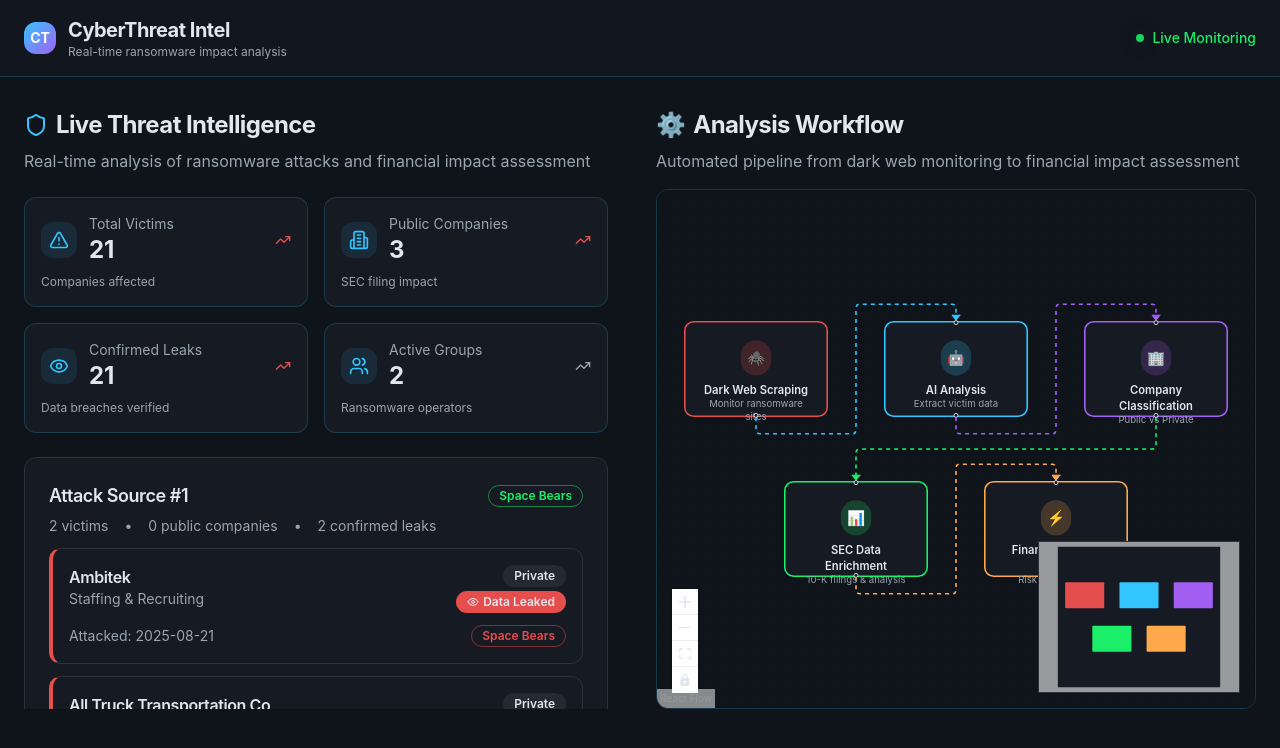
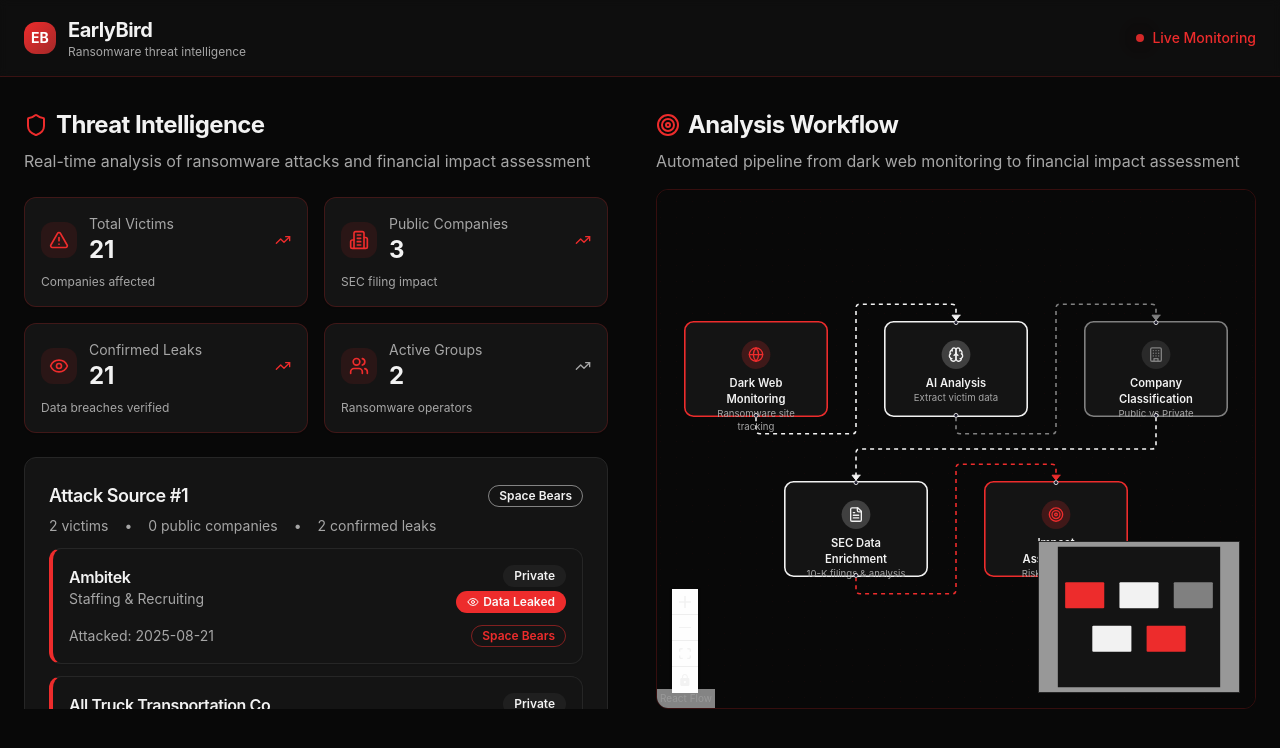
Before and after one commit to pjv4yj/ransomware-tracker-web, a React (Vite) app: page / in a window 1280 px wide. Shown: the top 748 px of the page. Built offline with nearby package versions, Linux system fonts and the light colour scheme.

Commit message:
Refactor: Update branding and theme
Update website name to "EarlyBird" in the top left corner.
Adjust color scheme to a dark black with red and white accents.
Remove emojis to achieve a cooler, more professional aesthetic.

```diff
--- a/index.html
+++ b/index.html
@@ -3,12 +3,12 @@
   <head>
     <meta charset="UTF-8" />
     <meta name="viewport" content="width=device-width, initial-scale=1.0" />
-    <title>ransomware-tracker-web</title>
-    <meta name="description" content="Lovable Generated Project" />
-    <meta name="author" content="Lovable" />
+    <title>EarlyBird - Ransomware Threat Intelligence</title>
+    <meta name="description" content="Real-time ransomware attack monitoring and financial impact analysis" />
+    <meta name="author" content="EarlyBird" />
 
-    <meta property="og:title" content="ransomware-tracker-web" />
-    <meta property="og:description" content="Lovable Generated Project" />
+    <meta property="og:title" content="EarlyBird - Ransomware Threat Intelligence" />
+    <meta property="og:description" content="Real-time ransomware attack monitoring and financial impact analysis" />
     <meta property="og:type" content="website" />
     <meta property="og:image" content="https://lovable.dev/opengraph-image-p98pqg.png" />
 
--- a/src/components/AnalysisFlow.tsx
+++ b/src/components/AnalysisFlow.tsx
@@ -12,6 +12,7 @@ import {
   Connection,
   MarkerType,
 } from '@xyflow/react';
+import { Globe, Brain, Building, FileText, Target } from 'lucide-react';
 import '@xyflow/react/dist/style.css';
 
 const initialNodes: Node[] = [
@@ -22,11 +23,11 @@ const initialNodes: Node[] = [
       label: (
         <div className="flex flex-col items-center space-y-2 p-3">
           <div className="p-2 rounded-full bg-danger/20">
-            <span className="text-lg">🕷️</span>
+            <Globe className="h-5 w-5 text-danger" />
           </div>
           <div className="text-center">
-            <div className="font-semibold text-sm">Dark Web Scraping</div>
-            <div className="text-xs text-muted-foreground">Monitor ransomware sites</div>
+            <div className="font-semibold text-sm">Dark Web Monitoring</div>
+            <div className="text-xs text-muted-foreground">Ransomware site tracking</div>
           </div>
         </div>
       )
@@ -45,8 +46,8 @@ const initialNodes: Node[] = [
     data: {
       label: (
         <div className="flex flex-col items-center space-y-2 p-3">
-          <div className="p-2 rounded-full bg-cyber-blue/20">
-            <span className="text-lg">🤖</span>
+          <div className="p-2 rounded-full bg-success/20">
+            <Brain className="h-5 w-5 text-success" />
           </div>
           <div className="text-center">
             <div className="font-semibold text-sm">AI Analysis</div>
@@ -58,7 +59,7 @@ const initialNodes: Node[] = [
     position: { x: 250, y: 0 },
     style: {
       background: 'hsl(var(--card))',
-      border: '2px solid hsl(var(--cyber-blue))',
+      border: '2px solid hsl(var(--success))',
       borderRadius: '12px',
       width: 180,
       height: 120,
@@ -69,8 +70,8 @@ const initialNodes: Node[] = [
     data: {
       label: (
         <div className="flex flex-col items-center space-y-2 p-3">
-          <div className="p-2 rounded-full bg-cyber-purple/20">
-            <span className="text-lg">🏢</span>
+          <div className="p-2 rounded-full bg-neutral/20">
+            <Building className="h-5 w-5 text-neutral" />
           </div>
           <div className="text-center">
             <div className="font-semibold text-sm">Company Classification</div>
@@ -82,7 +83,7 @@ const initialNodes: Node[] = [
     position: { x: 500, y: 0 },
     style: {
       background: 'hsl(var(--card))',
-      border: '2px solid hsl(var(--cyber-purple))',
+      border: '2px solid hsl(var(--neutral))',
       borderRadius: '12px',
       width: 180,
       height: 120,
@@ -93,8 +94,8 @@ const initialNodes: Node[] = [
     data: {
       label: (
         <div className="flex flex-col items-center space-y-2 p-3">
-          <div className="p-2 rounded-full bg-cyber-green/20">
-            <span className="text-lg">📊</span>
+          <div className="p-2 rounded-full bg-success/20">
+            <FileText className="h-5 w-5 text-success" />
           </div>
           <div className="text-center">
             <div className="font-semibold text-sm">SEC Data Enrichment</div>
@@ -106,7 +107,7 @@ const initialNodes: Node[] = [
     position: { x: 125, y: 200 },
     style: {
       background: 'hsl(var(--card))',
-      border: '2px solid hsl(var(--cyber-green))',
+      border: '2px solid hsl(var(--success))',
       borderRadius: '12px',
       width: 180,
       height: 120,
@@ -118,12 +119,12 @@ const initialNodes: Node[] = [
     data: {
       label: (
         <div className="flex flex-col items-center space-y-2 p-3">
-          <div className="p-2 rounded-full bg-cyber-orange/20">
-            <span className="text-lg">⚡</span>
+          <div className="p-2 rounded-full bg-danger/20">
+            <Target className="h-5 w-5 text-danger" />
           </div>
           <div className="text-center">
-            <div className="font-semibold text-sm">Financial Impact Report</div>
-            <div className="text-xs text-muted-foreground">Risk assessment</div>
+            <div className="font-semibold text-sm">Impact Assessment</div>
+            <div className="text-xs text-muted-foreground">Risk & financial analysis</div>
           </div>
         </div>
       )
@@ -131,7 +132,7 @@ const initialNodes: Node[] = [
     position: { x: 375, y: 200 },
     style: {
       background: 'hsl(var(--card))',
-      border: '2px solid hsl(var(--cyber-orange))',
+      border: '2px solid hsl(var(--danger))',
       borderRadius: '12px',
       width: 180,
       height: 120,
@@ -146,10 +147,10 @@ const initialEdges: Edge[] = [
     target: '2',
     type: 'smoothstep',
     animated: true,
-    style: { stroke: 'hsl(var(--cyber-blue))', strokeWidth: 2 },
+    style: { stroke: 'hsl(var(--success))', strokeWidth: 2 },
     markerEnd: {
       type: MarkerType.ArrowClosed,
-      color: 'hsl(var(--cyber-blue))',
+      color: 'hsl(var(--success))',
     },
   },
   {
@@ -158,10 +159,10 @@ const initialEdges: Edge[] = [
     target: '3',
     type: 'smoothstep',
     animated: true,
-    style: { stroke: 'hsl(var(--cyber-purple))', strokeWidth: 2 },
+    style: { stroke: 'hsl(var(--neutral))', strokeWidth: 2 },
     markerEnd: {
       type: MarkerType.ArrowClosed,
-      color: 'hsl(var(--cyber-purple))',
+      color: 'hsl(var(--neutral))',
     },
   },
   {
@@ -170,10 +171,10 @@ const initialEdges: Edge[] = [
     target: '4',
     type: 'smoothstep',
     animated: true,
-    style: { stroke: 'hsl(var(--cyber-green))', strokeWidth: 2 },
+    style: { stroke: 'hsl(var(--success))', strokeWidth: 2 },
     markerEnd: {
       type: MarkerType.ArrowClosed,
-      color: 'hsl(var(--cyber-green))',
+      color: 'hsl(var(--success))',
     },
   },
   {
@@ -182,10 +183,10 @@ const initialEdges: Edge[] = [
     target: '5',
     type: 'smoothstep',
     animated: true,
-    style: { stroke: 'hsl(var(--cyber-orange))', strokeWidth: 2 },
+    style: { stroke: 'hsl(var(--danger))', strokeWidth: 2 },
     markerEnd: {
       type: MarkerType.ArrowClosed,
-      color: 'hsl(var(--cyber-orange))',
+      color: 'hsl(var(--danger))',
     },
   },
 ];
@@ -203,7 +204,7 @@ export const AnalysisFlow = () => {
     <div className="h-full w-full">
       <div className="mb-4 space-y-2">
         <h2 className="text-2xl font-bold text-foreground flex items-center space-x-2">
-          <span className="text-cyber-green">⚙️</span>
+          <Target className="h-6 w-6 text-danger" />
           <span>Analysis Workflow</span>
         </h2>
         <p className="text-muted-foreground">
@@ -212,7 +213,7 @@ export const AnalysisFlow = () => {
       </div>
 
       <div
-        className="rounded-xl border border-cyber-blue/20 overflow-hidden"
+        className="rounded-xl border border-danger/20 overflow-hidden"
         style={{ height: 'calc(100% - 80px)' }}
       >
         <ReactFlow
@@ -231,7 +232,7 @@ export const AnalysisFlow = () => {
           elementsSelectable={false}
         >
           <Background
-            color="hsl(var(--cyber-blue))"
+            color="hsl(var(--danger))"
             size={1}
             style={{ opacity: 0.1 }}
           />
@@ -244,10 +245,10 @@ export const AnalysisFlow = () => {
             nodeColor={(node) => {
               switch (node.id) {
                 case '1': return 'hsl(var(--danger))';
-                case '2': return 'hsl(var(--cyber-blue))';
-                case '3': return 'hsl(var(--cyber-purple))';
-                case '4': return 'hsl(var(--cyber-green))';
-                case '5': return 'hsl(var(--cyber-orange))';
+                case '2': return 'hsl(var(--success))';
+                case '3': return 'hsl(var(--neutral))';
+                case '4': return 'hsl(var(--success))';
+                case '5': return 'hsl(var(--danger))';
                 default: return 'hsl(var(--muted))';
               }
             }}
--- a/src/components/DataPanel.tsx
+++ b/src/components/DataPanel.tsx
@@ -81,12 +81,12 @@ const MetricCard = ({ icon: Icon, title, value, trend, description }: {
   trend?: 'up' | 'down' | 'neutral';
   description?: string;
 }) => (
-  <Card className="card-cyber border-cyber-blue/20 hover:border-cyber-blue/40 transition-all duration-300">
+  <Card className="card-professional border-danger/20 hover:border-danger/40 transition-all duration-300">
     <CardContent className="p-4">
       <div className="flex items-center justify-between">
         <div className="flex items-center space-x-3">
-          <div className="p-2 rounded-lg bg-cyber-blue/10">
-            <Icon className="h-5 w-5 text-cyber-blue" />
+          <div className="p-2 rounded-lg bg-danger/10">
+            <Icon className="h-5 w-5 text-danger" />
           </div>
           <div>
             <p className="text-sm text-muted-foreground">{title}</p>
@@ -95,7 +95,7 @@ const MetricCard = ({ icon: Icon, title, value, trend, description }: {
         </div>
         {trend && (
           <div className={`flex items-center space-x-1 ${
-            trend === 'up' ? 'text-danger' : trend === 'down' ? 'text-cyber-green' : 'text-muted-foreground'
+            trend === 'up' ? 'text-danger' : trend === 'down' ? 'text-success' : 'text-muted-foreground'
           }`}>
             <TrendingUp className="h-4 w-4" />
           </div>
@@ -109,7 +109,7 @@ const MetricCard = ({ icon: Icon, title, value, trend, description }: {
 );
 
 const VictimCard = ({ victim, groupName }: { victim: any; groupName: string }) => (
-  <Card className="card-cyber border-l-4 border-l-danger">
+  <Card className="card-professional border-l-4 border-l-danger">
     <CardContent className="p-4">
       <div className="flex items-start justify-between mb-3">
         <div>
@@ -139,10 +139,10 @@ const VictimCard = ({ victim, groupName }: { victim: any; groupName: string }) =
       </div>
 
       {victim.sec_10k_data && (
-        <div className="mt-3 p-3 rounded-lg bg-cyber-blue/5 border border-cyber-blue/20">
+        <div className="mt-3 p-3 rounded-lg bg-success/5 border border-success/20">
           <div className="flex items-center space-x-2 mb-2">
-            <TrendingUp className="h-4 w-4 text-cyber-blue" />
-            <span className="text-sm font-medium text-cyber-blue">SEC Filing Available</span>
+            <TrendingUp className="h-4 w-4 text-success" />
+            <span className="text-sm font-medium text-success">SEC Filing Available</span>
           </div>
           <p className="text-xs text-muted-foreground">
             {victim.sec_10k_data.filing_type} • {victim.sec_10k_data.filing_date}
@@ -166,8 +166,8 @@ export const DataPanel = () => {
       {/* Header */}
       <div className="space-y-2">
         <h2 className="text-2xl font-bold text-foreground flex items-center space-x-2">
-          <Shield className="h-6 w-6 text-cyber-blue" />
-          <span>Live Threat Intelligence</span>
+          <Shield className="h-6 w-6 text-danger" />
+          <span>Threat Intelligence</span>
         </h2>
         <p className="text-muted-foreground">
           Real-time analysis of ransomware attacks and financial impact assessment
@@ -209,13 +209,13 @@ export const DataPanel = () => {
       {/* Attack Data */}
       <div className="space-y-4">
         {attackData.map((attack, attackIndex) => (
-          <Card key={attackIndex} className="card-cyber">
+            <Card key={attackIndex} className="card-professional">
               <CardHeader className="pb-3">
                 <div className="flex items-center justify-between">
                   <CardTitle className="text-lg text-foreground">
                     Attack Source #{attackIndex + 1}
                   </CardTitle>
-                <Badge variant="outline" className="text-cyber-green border-cyber-green/50">
+                  <Badge variant="outline" className="text-success border-success/50">
                     {attack.victims[0]?.ransomware_group}
                   </Badge>
                 </div>
--- a/src/index.css
+++ b/src/index.css
@@ -8,54 +8,52 @@ All colors MUST be HSL.
 
 @layer base {
   :root {
-    /* Dark cybersecurity theme */
-    --background: 220 27% 8%;
-    --foreground: 213 31% 91%;
+    /* Professional dark theme with red accents */
+    --background: 0 0% 3%;
+    --foreground: 0 0% 95%;
 
-    --card: 220 21% 11%;
-    --card-foreground: 213 31% 91%;
+    --card: 0 0% 8%;
+    --card-foreground: 0 0% 95%;
 
-    --popover: 220 21% 11%;
-    --popover-foreground: 213 31% 91%;
+    --popover: 0 0% 8%;
+    --popover-foreground: 0 0% 95%;
 
-    --primary: 197 100% 60%;
-    --primary-foreground: 220 27% 8%;
+    --primary: 0 84% 55%;
+    --primary-foreground: 0 0% 98%;
 
-    --secondary: 220 15% 17%;
-    --secondary-foreground: 213 31% 91%;
+    --secondary: 0 0% 12%;
+    --secondary-foreground: 0 0% 95%;
 
-    --muted: 220 15% 17%;
-    --muted-foreground: 213 13% 65%;
+    --muted: 0 0% 12%;
+    --muted-foreground: 0 0% 65%;
 
-    --accent: 142 86% 52%;
-    --accent-foreground: 220 27% 8%;
+    --accent: 0 0% 15%;
+    --accent-foreground: 0 0% 95%;
 
-    --destructive: 0 75% 60%;
-    --destructive-foreground: 213 31% 91%;
+    --destructive: 0 84% 55%;
+    --destructive-foreground: 0 0% 98%;
 
-    --border: 220 13% 20%;
-    --input: 220 13% 20%;
-    --ring: 197 100% 60%;
+    --border: 0 0% 15%;
+    --input: 0 0% 15%;
+    --ring: 0 84% 55%;
 
     --radius: 0.75rem;
 
-    /* Custom cybersecurity colors */
-    --cyber-blue: 197 100% 60%;
-    --cyber-green: 142 86% 52%;
-    --cyber-purple: 268 85% 66%;
-    --cyber-orange: 31 100% 65%;
+    /* Professional color palette */
+    --danger: 0 84% 55%;
     --warning: 45 93% 58%;
-    --danger: 0 75% 60%;
+    --success: 0 0% 95%;
+    --neutral: 0 0% 50%;
 
     /* Gradients */
-    --gradient-primary: linear-gradient(135deg, hsl(var(--cyber-blue)), hsl(var(--cyber-purple)));
-    --gradient-accent: linear-gradient(135deg, hsl(var(--cyber-green)), hsl(var(--cyber-blue)));
-    --gradient-danger: linear-gradient(135deg, hsl(var(--danger)), hsl(var(--cyber-orange)));
+    --gradient-primary: linear-gradient(135deg, hsl(var(--danger)), hsl(0 60% 40%));
+    --gradient-accent: linear-gradient(135deg, hsl(var(--success)), hsl(0 0% 80%));
+    --gradient-subtle: linear-gradient(180deg, hsl(var(--card)), hsl(0 0% 6%));
 
     /* Shadows */
-    --shadow-cyber: 0 0 20px hsl(var(--cyber-blue) / 0.3);
-    --shadow-card: 0 8px 32px hsl(220 27% 4% / 0.8);
-    --shadow-glow: 0 0 40px hsl(var(--cyber-green) / 0.2);
+    --shadow-danger: 0 0 20px hsl(var(--danger) / 0.3);
+    --shadow-card: 0 8px 32px hsl(0 0% 0% / 0.8);
+    --shadow-glow: 0 0 40px hsl(var(--danger) / 0.2);
 
     /* Animations */
     --transition-smooth: all 0.3s cubic-bezier(0.4, 0, 0.2, 1);
@@ -99,11 +97,11 @@ All colors MUST be HSL.
 }
 
 @layer components {
-  .cyber-glow {
-    box-shadow: var(--shadow-cyber);
+  .danger-glow {
+    box-shadow: var(--shadow-danger);
   }
 
-  .card-cyber {
+  .card-professional {
     background: hsl(var(--card));
     border: 1px solid hsl(var(--border));
     box-shadow: var(--shadow-card);
@@ -118,28 +116,28 @@ All colors MUST be HSL.
     background: var(--gradient-accent);
   }
 
-  .gradient-danger {
-    background: var(--gradient-danger);
+  .gradient-subtle {
+    background: var(--gradient-subtle);
   }
 
-  .animate-pulse-cyber {
-    animation: pulse-cyber 2s cubic-bezier(0.4, 0, 0.6, 1) infinite;
+  .animate-pulse-danger {
+    animation: pulse-danger 2s cubic-bezier(0.4, 0, 0.6, 1) infinite;
   }
 
-  @keyframes pulse-cyber {
+  @keyframes pulse-danger {
     0%, 100% {
       opacity: 1;
-      box-shadow: 0 0 20px hsl(var(--cyber-blue) / 0.3);
+      box-shadow: 0 0 20px hsl(var(--danger) / 0.3);
     }
     50% {
       opacity: .8;
-      box-shadow: 0 0 40px hsl(var(--cyber-blue) / 0.6);
+      box-shadow: 0 0 40px hsl(var(--danger) / 0.6);
     }
   }
 
   .custom-scrollbar {
     scrollbar-width: thin;
-    scrollbar-color: hsl(var(--cyber-blue)) hsl(var(--card));
+    scrollbar-color: hsl(var(--danger)) hsl(var(--card));
   }
 
   .custom-scrollbar::-webkit-scrollbar {
@@ -152,11 +150,11 @@ All colors MUST be HSL.
   }
 
   .custom-scrollbar::-webkit-scrollbar-thumb {
-    background: hsl(var(--cyber-blue));
+    background: hsl(var(--danger));
     border-radius: 3px;
   }
 
   .custom-scrollbar::-webkit-scrollbar-thumb:hover {
-    background: hsl(var(--cyber-blue) / 0.8);
+    background: hsl(var(--danger) / 0.8);
   }
 }
--- a/src/pages/Index.tsx
+++ b/src/pages/Index.tsx
@@ -5,21 +5,21 @@ const Index = () => {
   return (
     <div className="min-h-screen bg-background">
       {/* Header */}
-      <header className="border-b border-cyber-blue/20 bg-card/50 backdrop-blur-sm">
+      <header className="border-b border-danger/20 bg-card/50 backdrop-blur-sm">
         <div className="max-w-7xl mx-auto px-6 py-4">
           <div className="flex items-center justify-between">
             <div className="flex items-center space-x-3">
               <div className="w-8 h-8 rounded-lg gradient-primary flex items-center justify-center">
-                <span className="text-white font-bold text-sm">CT</span>
+                <span className="text-white font-bold text-sm">EB</span>
               </div>
               <div>
-                <h1 className="text-xl font-bold text-foreground">CyberThreat Intel</h1>
-                <p className="text-xs text-muted-foreground">Real-time ransomware impact analysis</p>
+                <h1 className="text-xl font-bold text-foreground">EarlyBird</h1>
+                <p className="text-xs text-muted-foreground">Ransomware threat intelligence</p>
               </div>
             </div>
             <div className="flex items-center space-x-2">
-              <div className="w-2 h-2 rounded-full bg-cyber-green animate-pulse-cyber"></div>
-              <span className="text-sm text-cyber-green font-medium">Live Monitoring</span>
+              <div className="w-2 h-2 rounded-full bg-danger animate-pulse-danger"></div>
+              <span className="text-sm text-danger font-medium">Live Monitoring</span>
             </div>
           </div>
         </div>
--- a/tailwind.config.ts
+++ b/tailwind.config.ts
@@ -52,12 +52,10 @@ export default {
 					DEFAULT: 'hsl(var(--card))',
 					foreground: 'hsl(var(--card-foreground))'
 				},
-				'cyber-blue': 'hsl(var(--cyber-blue))',
-				'cyber-green': 'hsl(var(--cyber-green))',
-				'cyber-purple': 'hsl(var(--cyber-purple))',
-				'cyber-orange': 'hsl(var(--cyber-orange))',
+				'danger': 'hsl(var(--danger))',
 				'warning': 'hsl(var(--warning))',
-				'danger': 'hsl(var(--danger))',
+				'success': 'hsl(var(--success))',
+				'neutral': 'hsl(var(--neutral))',
 				sidebar: {
 					DEFAULT: 'hsl(var(--sidebar-background))',
 					foreground: 'hsl(var(--sidebar-foreground))',
```
Lines whose indentation alone changed are shown as unchanged.
